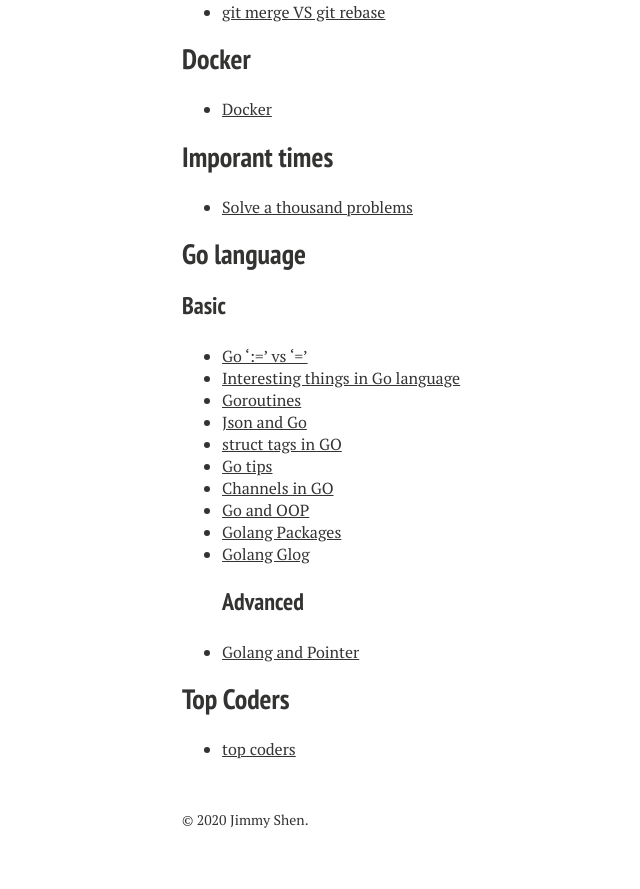
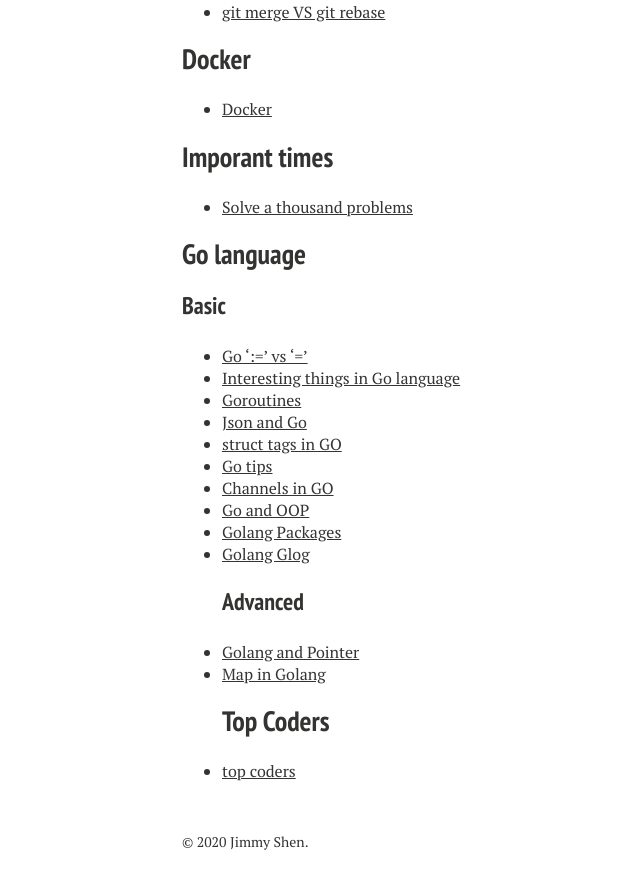
Before and after one commit to xiaokeshen/xiaokeshen.github.io, a Jekyll site: the page built from blog/index.md, in a window 1280 px wide and 900 px high, scrolled down 10846 px. Shown: the top 889 px of the window, without its empty margins (138-778 px from the left). Built offline with Jekyll 4.4.1, drawn with Linux system fonts in a browser that asks for light colours; nearby versions of some CDN libraries.

Commit message:
Add map in golang

```diff
--- a/blog/index.md
+++ b/blog/index.md
@@ -377,6 +377,6 @@
 - [Golang Glog](https://medium.com/@jim.morris.shen/golang-glog-example-860e91ddc864?sk=c44c511340b30f4b396554f2b26cc85d)
 ### Advanced
 - [Golang and Pointer](https://www.ardanlabs.com/blog/2017/06/design-philosophy-on-data-and-semantics.html)
-
+- [Map in Golang](https://medium.com/@jim.morris.shen/map-in-golang-8f80cdf3436?source=friends_link&sk=a40c1928683befec9c2df7b3ce676ff9)
 ## Top Coders
 - [top coders](https://medium.com/@jim.morris.shen/top-coders-c4aa2ffd5544?source=friends_link&sk=64ee99ca78b5b93ab464abd2b6cf87cd)
```
